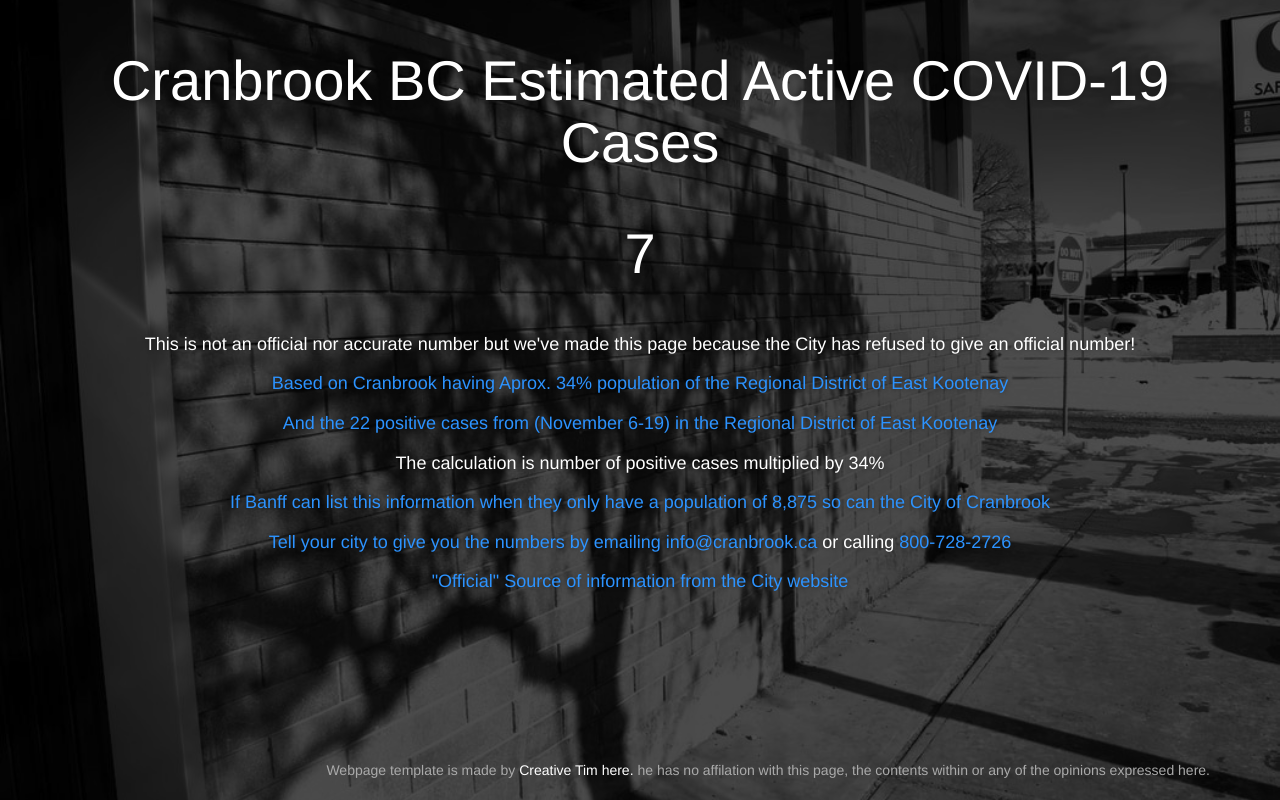
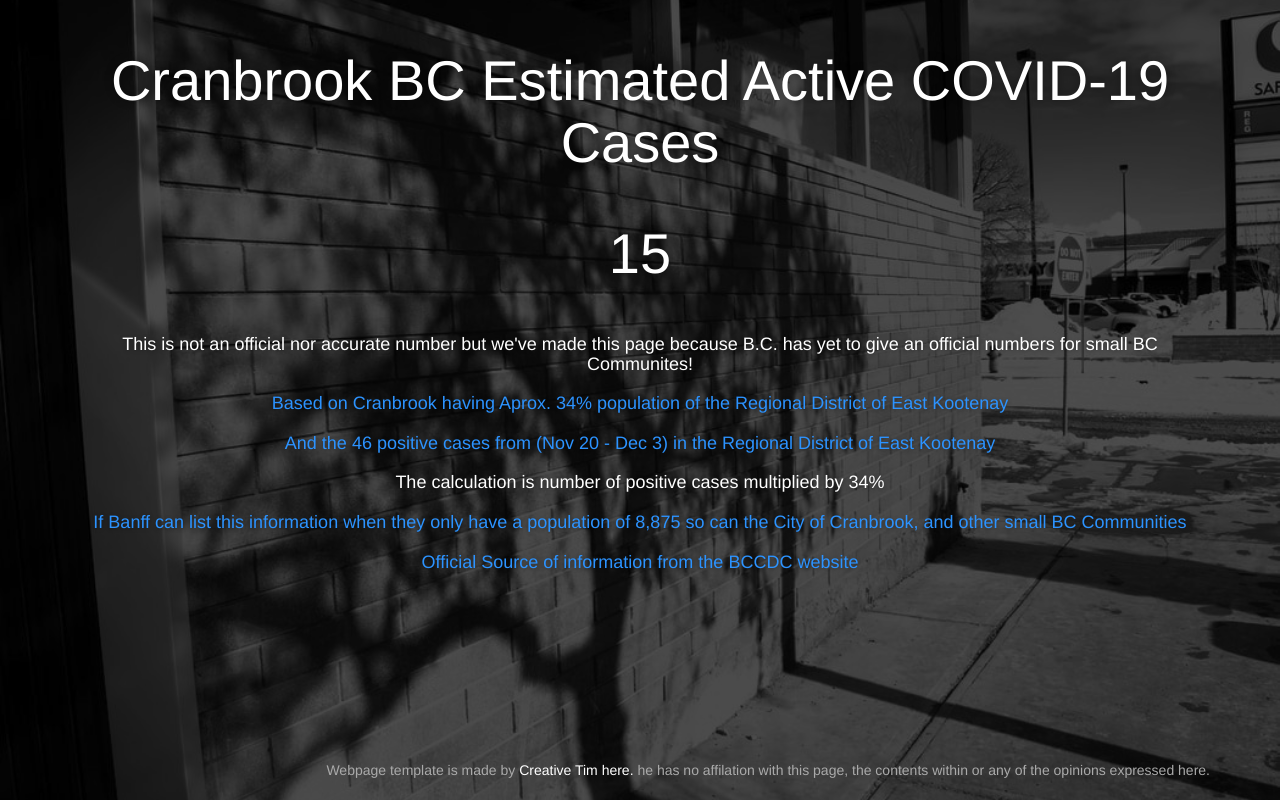
Before and after one commit to RavetcoFX/Cranbrook_COVID_Cases, a plain HTML site: page index.html in a window 1280 px wide. Drawn offline with Linux system fonts and the light colour scheme; a web font is replaced by a local one.

Commit message:
Update index.html

```diff
--- a/index.html
+++ b/index.html
@@ -7,7 +7,7 @@
     <meta content='width=device-width, initial-scale=1.0, maximum-scale=1.0, user-scalable=0' name='viewport' />
     <meta name="viewport" content="width=device-width" />
 
-    <title>Cranbrook BC Estimated COVID-19 Cases as of Nov 24 2020</title>
+    <title>Cranbrook BC Estimated COVID-19 Cases as of Dec 3 2020</title>
 
     <link href="css/bootstrap.css" rel="stylesheet" />
 	<link href="css/coming-sssoon.css" rel="stylesheet" />
@@ -34,7 +34,7 @@
 
         <div class="content">
             <h4 class="motto">
-            This is not an official nor accurate number but we've made this page because the City has refused to give an official number!
+            This is not an official nor accurate number but we've made this page because B.C. has yet to give an official numbers for small BC Communites!
             <br>
             <br>
             <div>
@@ -43,8 +43,8 @@
                 </a>
                 <br>
                 <br>
-                <a href="http://docs.cranbrook.ca/downloads/COVID/updates/Regional-Update-November-20-2020.pdf">
-                    And the 22 positive cases from (November 6-19) in the Regional District of East Kootenay
+                <a href="http://www.bccdc.ca/health-info/diseases-conditions/covid-19/data">
+                    And the 46 positive cases from (Nov 20 - Dec 3) in the Regional District of East Kootenay
                 </a>
                 <br>
                 <br>
@@ -52,14 +52,11 @@
                 <br>
                 <br>
 		<a href="https://banff.ca/COVID#:~:text=Alberta%20Health%20Services%20(AHS)%20reports%20152%20active%20case%20of%20COVID-19%20in%20Banff,%20with%20the%20total%20of%2034%20cases%20recorded%20in%20Banff%20to%20date%20as%20being%20recovered.
-">If Banff can list this information when they only have a population of 8,875 so can the City of Cranbrook</a>
-		<br>
-		<br>
-                <a href="mailto:info@cranbrook.ca">Tell your city to give you the numbers by emailing info@cranbrook.ca</a> or calling <a href="tel:8007282726">800-728-2726</a>
+">If Banff can list this information when they only have a population of 8,875 so can the City of Cranbrook, and other small BC Communities</a>
                 <br>
                 <br>
-                <a href="https://cranbrook.ca/residents/covid-19-updates-information/">
-                    "Official" Source of information from the City website
+                <a href="http://www.bccdc.ca/health-info/diseases-conditions/covid-19/data">
+                    Official Source of information from the BCCDC website
                 </a>
             </div>
             </h4>
@@ -76,8 +73,8 @@
    <script src="js/bootstrap.min.js" type="text/javascript"></script>
 
 <script type="text/javascript">
-active_cases = 22;
-// As of November 20, 2020
+active_cases = 46;
+// As of Dec 3, 2020
 pop_east_kootany = 64695;
 pop_cranbrook = 21247;
 output = document.getElementById('output_number');
```
